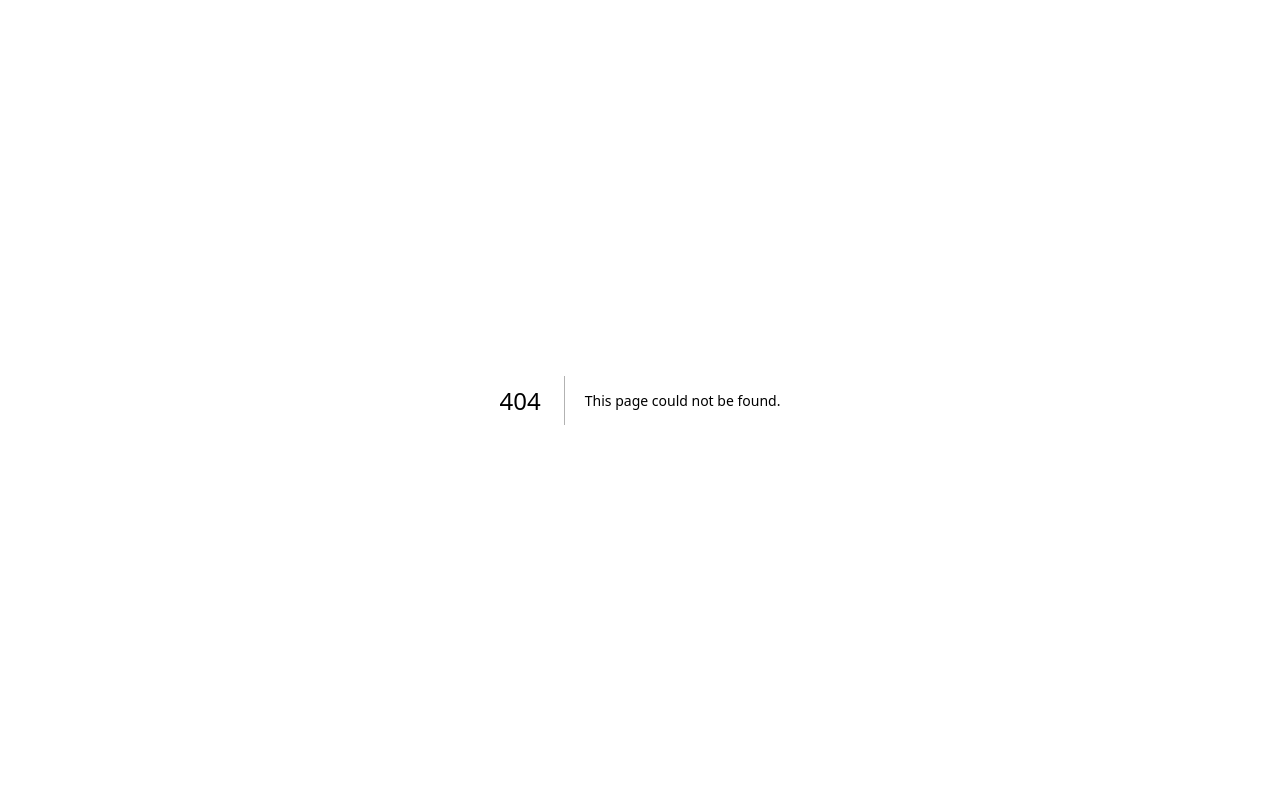
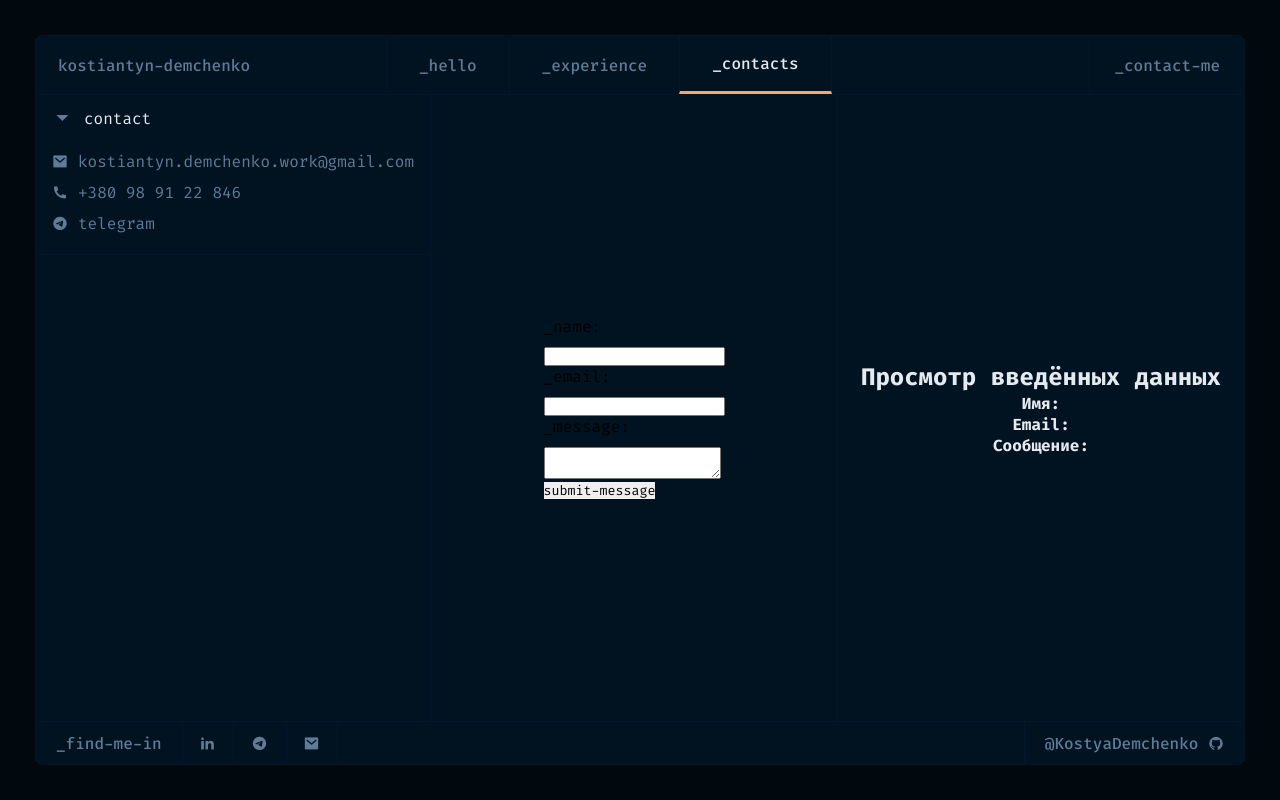
Before and after one commit to KostyaDemchenko/NewPartfolio, a Next.js app: page /contacts in a window 1280 px wide. Before the commit this address had no page. Built offline with nearby package versions, Linux system fonts and the light colour scheme.

Commit message:
--small update

```diff
--- a/package.json
+++ b/package.json
@@ -18,7 +18,8 @@
     "react": "^18",
     "react-dom": "^18",
     "react-pdf": "^9.1.1",
-    "tailwindcss": "^3.4.14"
+    "tailwindcss": "^3.4.14",
+    "zod": "^3.24.1"
   },
   "devDependencies": {
     "@splinetool/react-spline": "^4.0.0",
--- a/src/components/Accordion/style.scss
+++ b/src/components/Accordion/style.scss
@@ -23,11 +23,11 @@
     }
 
     p {
-      flex-grow: 1; // Чтобы текст занимал всё доступное пространство
+      flex-grow: 1;
       margin: 0;
-      overflow: hidden; // Обрезка текста
-      white-space: nowrap; // Запрет на перенос строки
-      text-overflow: ellipsis; // Отображение многоточия
+      overflow: hidden;
+      white-space: nowrap;
+      text-overflow: ellipsis;
     }
 
     &.open i {
--- /dev/null
+++ b/src/components/ContactForm/index.tsx
@@ -0,0 +1,95 @@
+// src/components/ContactForm.tsx
+import React, { useState } from "react";
+import { z } from "zod";
+
+import "./style.scss";
+
+// Схема валидации через Zod
+const formSchema = z.object({
+  name: z
+    .string()
+    .nonempty("Поле 'name' обязательно")
+    .min(2, "Минимум 2 символа"),
+  email: z.string().email("Невалидный email"),
+  message: z.string().min(5, "Сообщение должно содержать не менее 5 символов"),
+});
+
+// Тип на основе схемы Zod
+type FormData = z.infer<typeof formSchema>;
+
+interface ContactFormProps {
+  onChange: (values: FormData) => void;
+}
+
+export default function ContactForm({ onChange }: ContactFormProps) {
+  const [values, setValues] = useState<FormData>({
+    name: "",
+    email: "",
+    message: "",
+  });
+
+  // Обновление стейта и информирование родителя о новых данных
+  const handleInputChange = (
+    e: React.ChangeEvent<HTMLInputElement | HTMLTextAreaElement>
+  ) => {
+    const { name, value } = e.target;
+    const updated = { ...values, [name]: value };
+    setValues(updated);
+    onChange(updated);
+  };
+
+  // Обработка отправки формы
+  const handleSubmit = (e: React.FormEvent) => {
+    e.preventDefault();
+    try {
+      // Валидация введённых данных
+      const parsedData = formSchema.parse(values);
+      // Здесь подключается логика для отправки (например, через NodeMailer)
+      console.log("Данные прошли валидацию:", parsedData);
+    } catch (error) {
+      if (error instanceof z.ZodError) {
+        console.error("Ошибки валидации:", error.issues);
+      }
+    }
+  };
+
+  return (
+    <div className='contact-from-container'>
+      <form onSubmit={handleSubmit}>
+        <div className='input-box'>
+          <label htmlFor='name'>_name:</label>
+          <input
+            id='name'
+            name='name'
+            type='text'
+            value={values.name}
+            onChange={handleInputChange}
+          />
+        </div>
+
+        <div className='input-box'>
+          <label htmlFor='email'>_email:</label>
+          <input
+            id='email'
+            name='email'
+            type='email'
+            value={values.email}
+            onChange={handleInputChange}
+          />
+        </div>
+
+        <div className='input-box'>
+          <label htmlFor='message'>_message:</label>
+          <textarea
+            id='message'
+            name='message'
+            value={values.message}
+            onChange={handleInputChange}
+          />
+        </div>
+
+        <button type='submit'>submit-message</button>
+      </form>
+    </div>
+  );
+}
--- /dev/null
+++ b/src/components/ContactForm/style.scss
@@ -0,0 +1,17 @@
+@import "@/src/app/shortSyles.scss";
+
+.contact-from-container {
+  @include flex(center, center);
+  @include f-direction(column);
+  width: 100%;
+  height: 100%;
+
+  border-left: 1px solid var(--color-border);
+
+  .input-box {
+    @include flex(flex-start, flex-start);
+    @include f-direction(column);
+    width: 100%;
+    gap: 10px;
+  }
+}
--- a/src/components/Nav/index.tsx
+++ b/src/components/Nav/index.tsx
@@ -17,10 +17,10 @@ const Nav = () => {
         _experience
       </a>
       <a
-        href='./experience'
-        className={router.pathname === "/projects" ? "active" : ""}
+        href='./contacts'
+        className={router.pathname === "/contacts" ? "active" : ""}
       >
-        _projects
+        _contacts
       </a>
     </nav>
   );
--- /dev/null
+++ b/src/components/RealTimePreview/index.tsx
@@ -0,0 +1,31 @@
+// src/components/RealTimePreview.tsx
+import React from "react";
+
+import "./style.scss";
+
+interface RealTimePreviewProps {
+  name: string;
+  email: string;
+  message: string;
+}
+
+export default function RealTimePreview({
+  name,
+  email,
+  message,
+}: RealTimePreviewProps) {
+  return (
+    <div className='real-time-preview-container'>
+      <h2>Просмотр введённых данных</h2>
+      <p>
+        <strong>Имя:</strong> {name}
+      </p>
+      <p>
+        <strong>Email:</strong> {email}
+      </p>
+      <p>
+        <strong>Сообщение:</strong> {message}
+      </p>
+    </div>
+  );
+}
--- /dev/null
+++ b/src/components/RealTimePreview/style.scss
@@ -0,0 +1,10 @@
+@import "@/src/app/shortSyles.scss";
+
+.real-time-preview-container {
+  @include flex(center, center);
+  @include f-direction(column);
+  width: 100%;
+  height: 100%;
+
+  border-left: 1px solid var(--color-border);
+}
--- /dev/null
+++ b/src/pages/contacts/index.tsx
@@ -0,0 +1,62 @@
+// pages/experience.js (или .tsx, если используете TS в папке pages)
+import React, { useState } from "react";
+import HeadComponent from "@/src/components/Head";
+import Header from "@/src/components/Header";
+import Footer from "@/src/components/Footer";
+import Accordion from "@/src/components/Accordion";
+import ContactForm from "@/src/components/ContactForm";
+import RealTimePreview from "@/src/components/RealTimePreview";
+
+import "@/src/app/global.scss";
+import "./style.scss";
+
+export default function Experience() {
+  // Храним актуальные данные для передачи в RealTimePreview
+  const [contactData, setContactData] = useState({
+    name: "",
+    email: "",
+    message: "",
+  });
+
+  return (
+    <div className='hero'>
+      <HeadComponent />
+      <section className='main-container'>
+        <Header />
+        <main className='hero-main'>
+          <Accordion title='contact' show>
+            <ul>
+              <li>
+                <a href='mailto:kostiantyn.demchenko.work@gmail.com'>
+                  <i className='ri-mail-fill'></i>
+                  kostiantyn.demchenko.work@gmail.com
+                </a>
+              </li>
+              <li>
+                <a href='tel:+380989122846'>
+                  <i className='ri-phone-fill'></i>
+                  +380 98 91 22 846
+                </a>
+              </li>
+              <li>
+                <a href='https://t.me/amateur_japanese_animation'>
+                  <i className='ri-telegram-fill'></i>
+                  telegram
+                </a>
+              </li>
+            </ul>
+          </Accordion>
+          <div className='contact-container'>
+            <ContactForm onChange={(newValues) => setContactData(newValues)} />
+            <RealTimePreview
+              name={contactData.name}
+              email={contactData.email}
+              message={contactData.message}
+            />
+          </div>
+        </main>
+        <Footer />
+      </section>
+    </div>
+  );
+}
--- /dev/null
+++ b/src/pages/contacts/style.scss
@@ -0,0 +1,23 @@
+@import "@/src/app/shortSyles.scss";
+
+.main-container {
+  overflow: unset;
+
+  .hero-main {
+    @include flex(center, flex-start);
+    gap: 0;
+    overflow: hidden;
+
+    @include mobile {
+      @include flex(flex-start, flex-start);
+      @include f-direction(column);
+    }
+
+    .contact-container {
+      @include flex(space-between, flex-start);
+      @include f-direction(row);
+      width: 100%;
+      height: 100%;
+    }
+  }
+}
```
Also changed, not shown: 1 other file (tests, documents, lock files or other folders).
